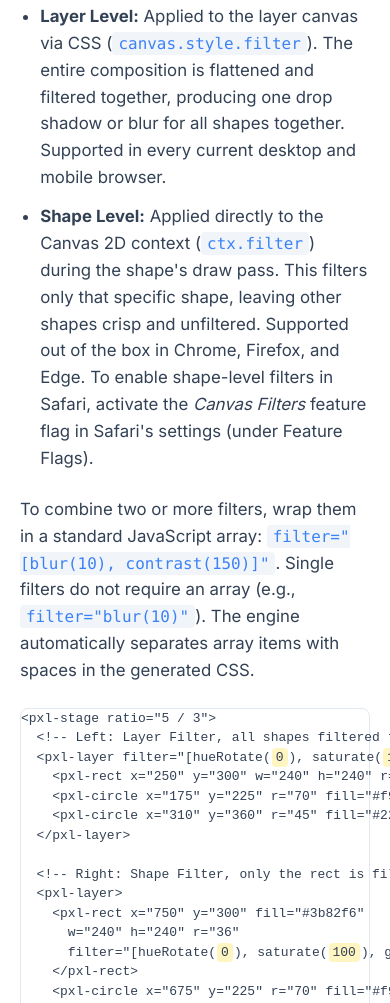
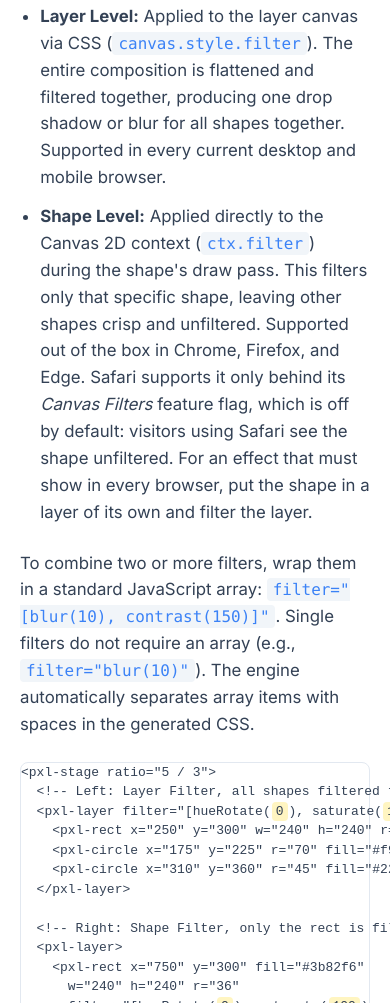
Before and after one commit to woodoo-labs/kilopixel, a plain HTML site: page docs/filter.html in a window 390 px wide. Shown: the part 1109-2112 px from the top of the page. Drawn offline with nearby package versions, Linux system fonts and the light colour scheme; a small style sheet from the web is missing.

Commit message:
docs(filter): shape filters in Safari need its Canvas Filters flag
Safari has ctx.filter only behind its "Canvas Filters" feature flag, off
by default, so Safari visitors see shapes unfiltered; with the flag on,
tests/render.html passes 56/56 on an iPhone. The Filter page no longer
reads as if a page author could switch it on, and points to layer
filters for effects that must show everywhere; KILOPIXEL.md and TODO §49
say the same.

Co-Authored-By: Claude Opus 5.5 <noreply@anthropic.com>

```diff
--- a/docs/filter.html
+++ b/docs/filter.html
@@ -46,7 +46,7 @@
         <p>Filters work on two levels:</p>
         <ul>
           <li><strong>Layer Level:</strong> Applied to the layer canvas via CSS (<code>canvas.style.filter</code>). The entire composition is flattened and filtered together, producing one drop shadow or blur for all shapes together. Supported in every current desktop and mobile browser.</li>
-          <li><strong>Shape Level:</strong> Applied directly to the Canvas 2D context (<code>ctx.filter</code>) during the shape's draw pass. This filters only that specific shape, leaving other shapes crisp and unfiltered. Supported out of the box in Chrome, Firefox, and Edge. To enable shape-level filters in Safari, activate the <em>Canvas Filters</em> feature flag in Safari's settings (under Feature Flags).</li>
+          <li><strong>Shape Level:</strong> Applied directly to the Canvas 2D context (<code>ctx.filter</code>) during the shape's draw pass. This filters only that specific shape, leaving other shapes crisp and unfiltered. Supported out of the box in Chrome, Firefox, and Edge. Safari supports it only behind its <em>Canvas Filters</em> feature flag, which is off by default: visitors using Safari see the shape unfiltered. For an effect that must show in every browser, put the shape in a layer of its own and filter the layer.</li>
         </ul>
         <p>To combine two or more filters, wrap them in a standard JavaScript array: <code>filter="[blur(10), contrast(150)]"</code>. Single filters do not require an array (e.g., <code>filter="blur(10)"</code>). The engine automatically separates array items with spaces in the generated CSS.</p>
 
```
Also changed, not shown: .agents/KILOPIXEL.md, .agents/TODO.md.
